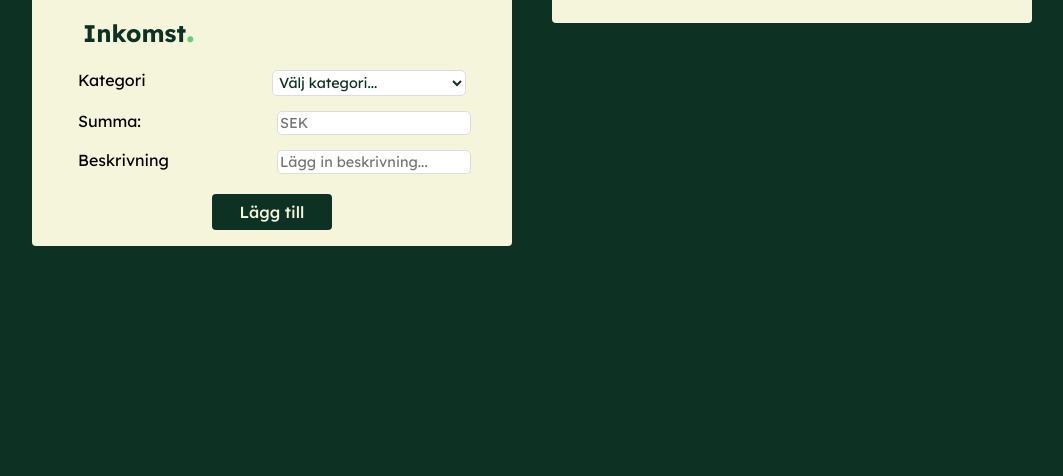
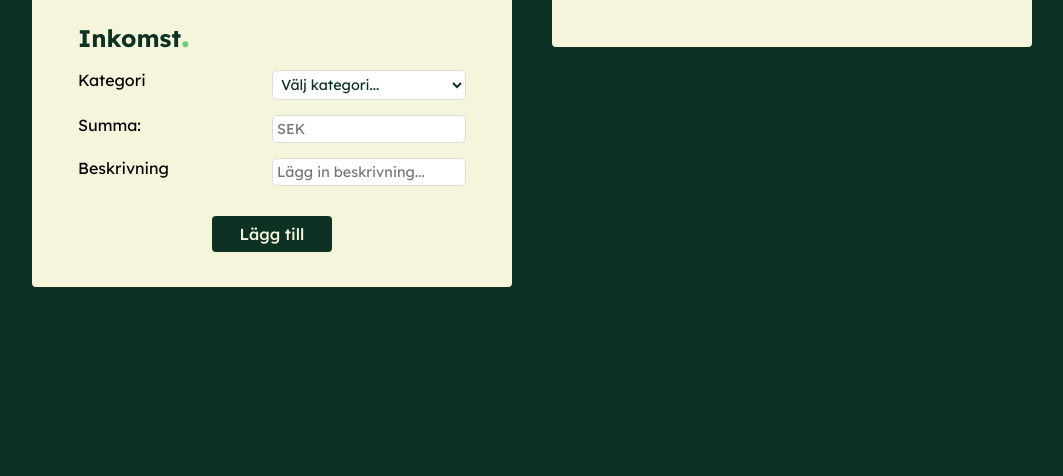
Before and after one commit to linasvard/min-budget, a website built with Vite: page index.html in a window 1280 px wide. Shown: the part 324-800 px from the top of the page, without its empty margins (108-1171 px from the left). Built offline with nearby package versions, Linux system fonts and the light colour scheme.

Commit message:
bra respomsivitet

```diff
--- a/index.html
+++ b/index.html
@@ -32,7 +32,7 @@
         </div>
         <div id="income">
           <form id="incomeForm">
-            <h1>Inkomst<span class="smallHeader">.</span></h1>
+            <h2>Inkomst<span class="smallHeader">.</span></h2>
             <div>
               <span>Kategori</span>
               <select name="incomeCategory" id="incomeCategory">
@@ -55,7 +55,7 @@
 
         <div id="expense" class="hidden">
           <form id="expenseForm">
-            <h1>Utgift<span class="smallHeader2">.</span></h1>
+            <h2>Utgift<span class="smallHeader2">.</span></h2>
             <div>
               <span>Kategori</span>
               <select name="expenseCategory" id="expenseCategory">
--- a/src/style.scss
+++ b/src/style.scss
@@ -59,27 +59,30 @@
 
 main {
   max-width: 1000px;
-  padding: 0 20px;
+  padding: 0 15px;
 
   margin: 0 10px;
 }
 
-h2 {
+main h2 {
   color:rgb(13, 49, 34);
+  padding: 0 30px;
 }
 
 main h1 {
   font-size: 2rem;
   color: rgb(13, 49, 34);
   text-align: center;
-  padding: 5px;
+  padding: 5px 0;
+  margin-top: 10px;
 }
 
 .budgetFormWrapper, .totalBalanceWrapper {
   background-color: beige;
   padding: 16px;
   border-radius: 4px;
-  margin-bottom: 35px;
+  padding-bottom: 30px;
+  margin-bottom: 40px;
 }
 
 .incomeOrExpenseRadioBtns {
@@ -106,9 +109,9 @@
 
 }
 
-input {
-  margin: 0 5px;
-  padding: 2px;
+input[type="text"] {
+
+  padding: 4px;
   font-family: "Lexend", sans-serif;
   color: rgb(13, 49, 34);
   border: 1px solid #ddd;
@@ -116,17 +119,22 @@
   font-size: 0.9rem;
   background-color: white;
   cursor: pointer;
-  width: 100%;
+  max-width: 700px;
+}
+
+input[type="text"]:hover, select:hover {
+  border: 1.5px solid #68d07b;
 }
 
 input:focus {
 
   outline: none;
-  border: 2px #68d07b solid;
+  border: 1.5px #68d07b solid;
 }
 
 input[type="radio"] {
   appearance: none;
+  margin: 0 5px;
   -webkit-appearance: none;
   width: 15px;
   height: 15px;
@@ -148,24 +156,27 @@
   background-color: #68d07b;
 }
 
+
+
 select {
   font-family: "Lexend", sans-serif;
   font-weight: normal;
-  padding: 2px;
+  padding: 4px;
   color: rgb(13, 49, 34);
   border: 1px solid #ddd;
   border-radius: 5px;
   font-size: 0.9rem;
   background-color: white;
   cursor: pointer;
-  width: 100%;
+  max-width: 700px;
 }
 
 select:focus {
   outline: none;
-  border: 2px #68d07b solid;
+  border: 1.5px #68d07b solid;
   color: rgb(13, 49, 34);
 }
+
 
 #incomeForm div, #expenseForm div {
   display: grid;
@@ -181,14 +192,13 @@
   margin: 0 30px;
 }
 
-
-
 #addExpenseBtn, #addIncomeBtn {
   display: block;
-  margin: 20px auto 0 auto;
+  margin: 60px auto 0 auto;
   padding: 8px;
   width: 120px;
-  margin-top: 20px;
+  margin-top: 30px;
+  margin-bottom: 5px;
 }
 
 /*
```
